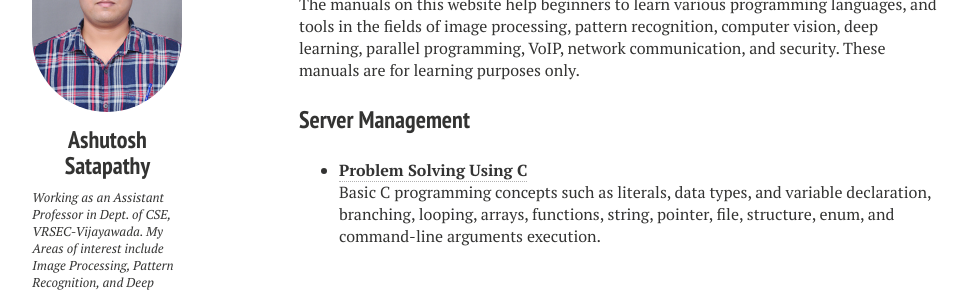
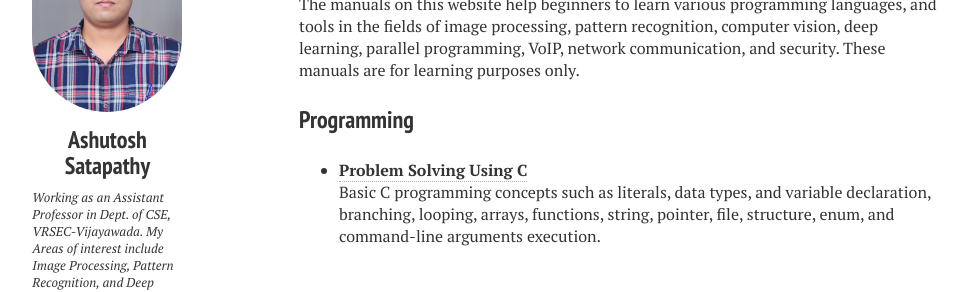
Before and after one commit to ashutoshsatapathy1990/ashutoshsatapathy1990.github.io, a Jekyll site: the page built from manuals.md, in a window 1280 px wide. Shown: the part 164-456 px from the top of the page, without its empty margins (21-988 px from the left). Built offline with Jekyll 4.4.1, drawn with Linux system fonts in a browser that asks for light colours; nearby versions of some CDN libraries.

Commit message:
Update manuals.md

```diff
--- a/manuals.md
+++ b/manuals.md
@@ -10,7 +10,7 @@ comments: false
 
 The manuals on this website help beginners to learn various programming languages, and tools in the fields of image processing, pattern recognition, computer vision, deep learning, parallel programming, VoIP, network communication, and security. These manuals are for learning purposes only.
 
-### Server Management
+### Programming
 
 * [**Problem Solving Using C**](http://www.vision.ee.ethz.ch/~cvlsegmentation/cob/)<br>
 Basic C programming concepts such as literals, data types, and variable declaration, branching, looping, arrays, functions, string, pointer, file, structure, enum, and command-line arguments execution.
```
